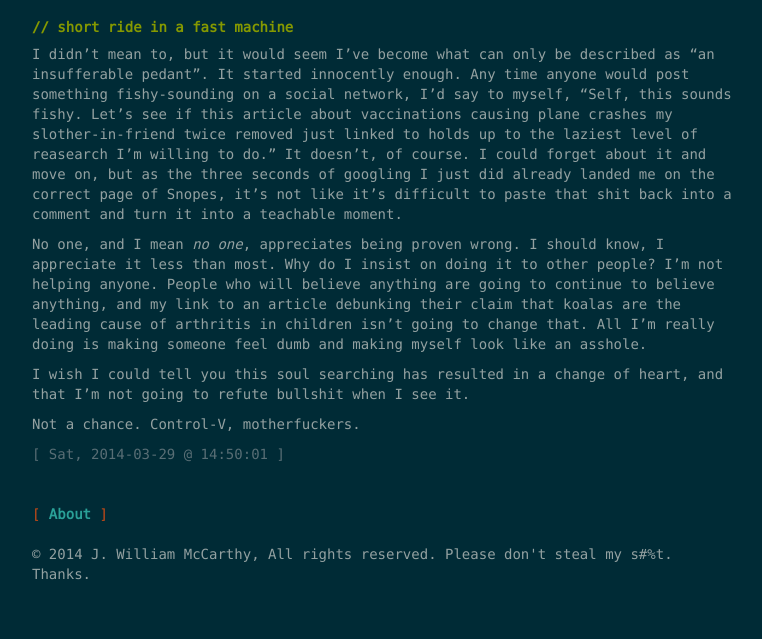
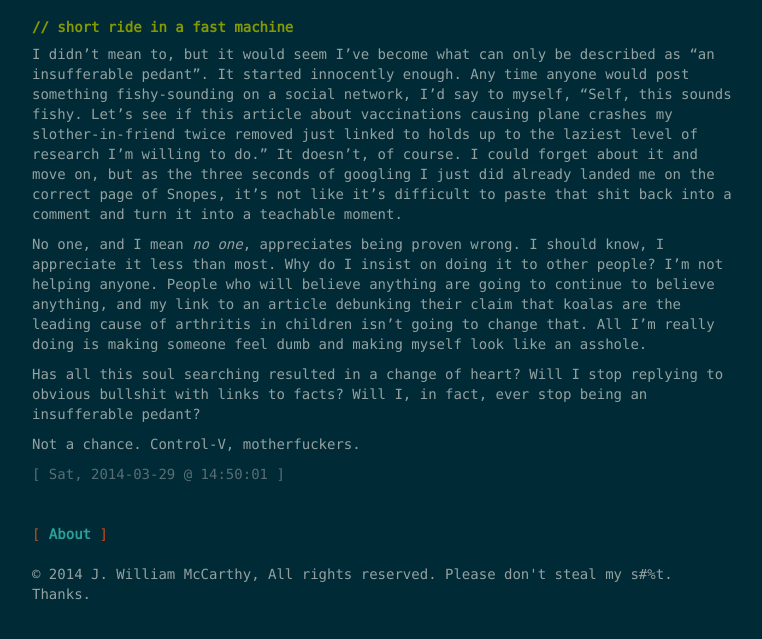
Before and after one commit to jaybill/jaybill.github.io, a Jekyll site: the page built from _posts/2014-03-29-pedant.markdown, in a window 1280 px wide. Shown: the top 639 px of the page, without its empty margins (258-1020 px from the left). Built offline with Jekyll 4.4.1, drawn with Linux system fonts in a browser that asks for light colours; some web fonts are replaced; Markdown is read by kramdown in place of the engine named in the settings.

Commit message:
published pedant article

```diff
--- a/_posts/2014-03-29-pedant.markdown
+++ b/_posts/2014-03-29-pedant.markdown
@@ -5,10 +5,10 @@ date: 2014-03-29 14:50:01 PDT
 hidetitle: 'true'
 ---
 
-I didn't mean to, but it would seem I've become what can only be described as "an insufferable pedant". It started innocently enough. Any time anyone would post something fishy-sounding on a social network, I'd say to myself, "Self, this sounds fishy. Let's see if this article about vaccinations causing plane crashes my slother-in-friend twice removed just linked to holds up to the laziest level of reasearch I'm willing to do." It doesn't, of course. I could forget about it and move on, but as the three seconds of googling I just did already landed me on the correct page of Snopes, it's not like it's difficult to paste that shit back into a comment and turn it into a teachable moment.
+I didn't mean to, but it would seem I've become what can only be described as "an insufferable pedant". It started innocently enough. Any time anyone would post something fishy-sounding on a social network, I'd say to myself, "Self, this sounds fishy. Let's see if this article about vaccinations causing plane crashes my slother-in-friend twice removed just linked to holds up to the laziest level of research I'm willing to do." It doesn't, of course. I could forget about it and move on, but as the three seconds of googling I just did already landed me on the correct page of Snopes, it's not like it's difficult to paste that shit back into a comment and turn it into a teachable moment.
 
 No one, and I mean *no one*, appreciates being proven wrong. I should know, I appreciate it less than most. Why do I insist on doing it to other people? I'm not helping anyone. People who will believe anything are going to continue to believe anything, and my link to an article debunking their claim that koalas are the leading cause of arthritis in children isn't going to change that. All I'm really doing is making someone feel dumb and making myself look like an asshole.
 
-I wish I could tell you this soul searching has resulted in a change of heart, and that I'm not going to refute bullshit when I see it.
+Has all this soul searching resulted in a change of heart? Will I stop replying to obvious bullshit with links to facts? Will I, in fact, ever stop being an insufferable pedant?
 
 Not a chance. Control-V, motherfuckers.
```
